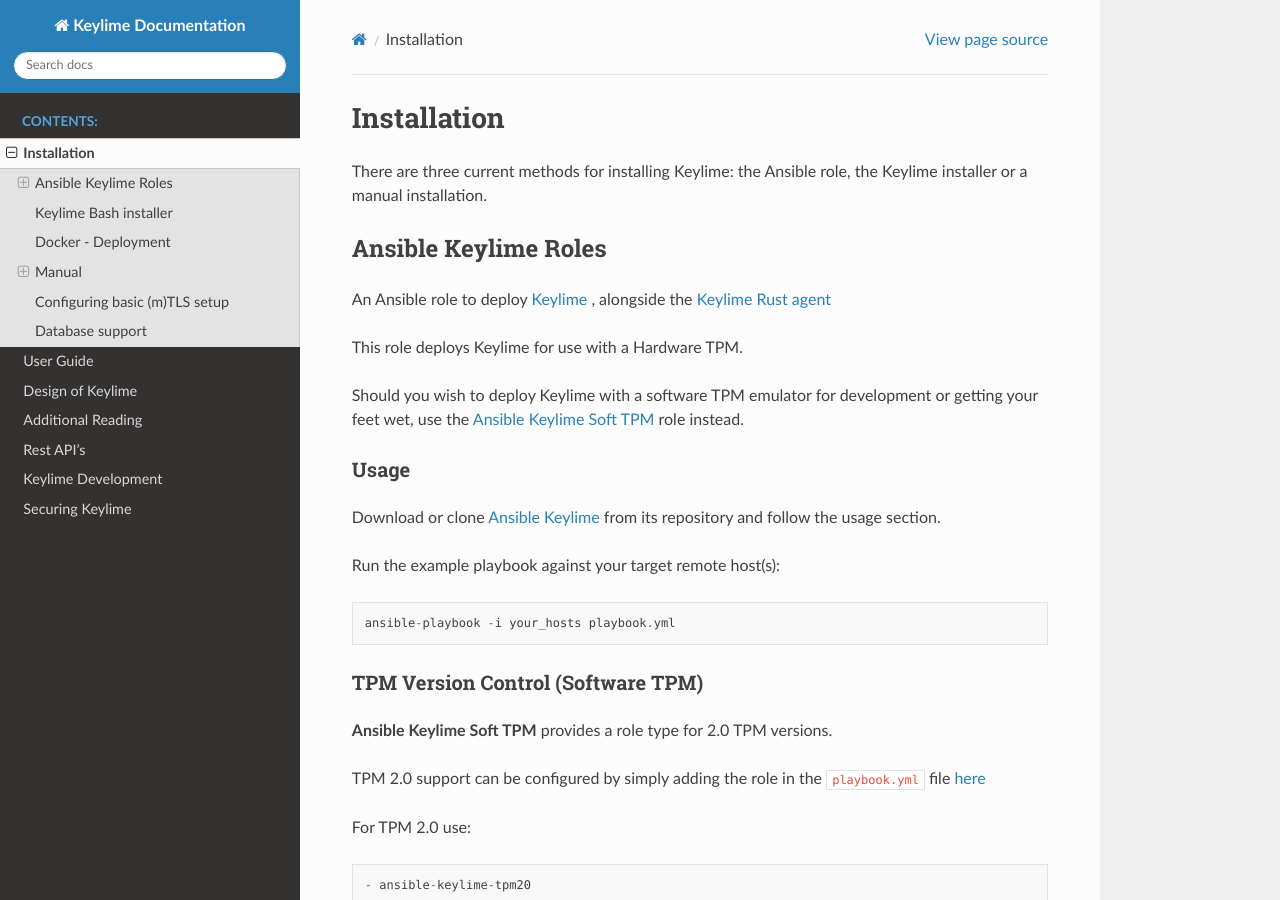
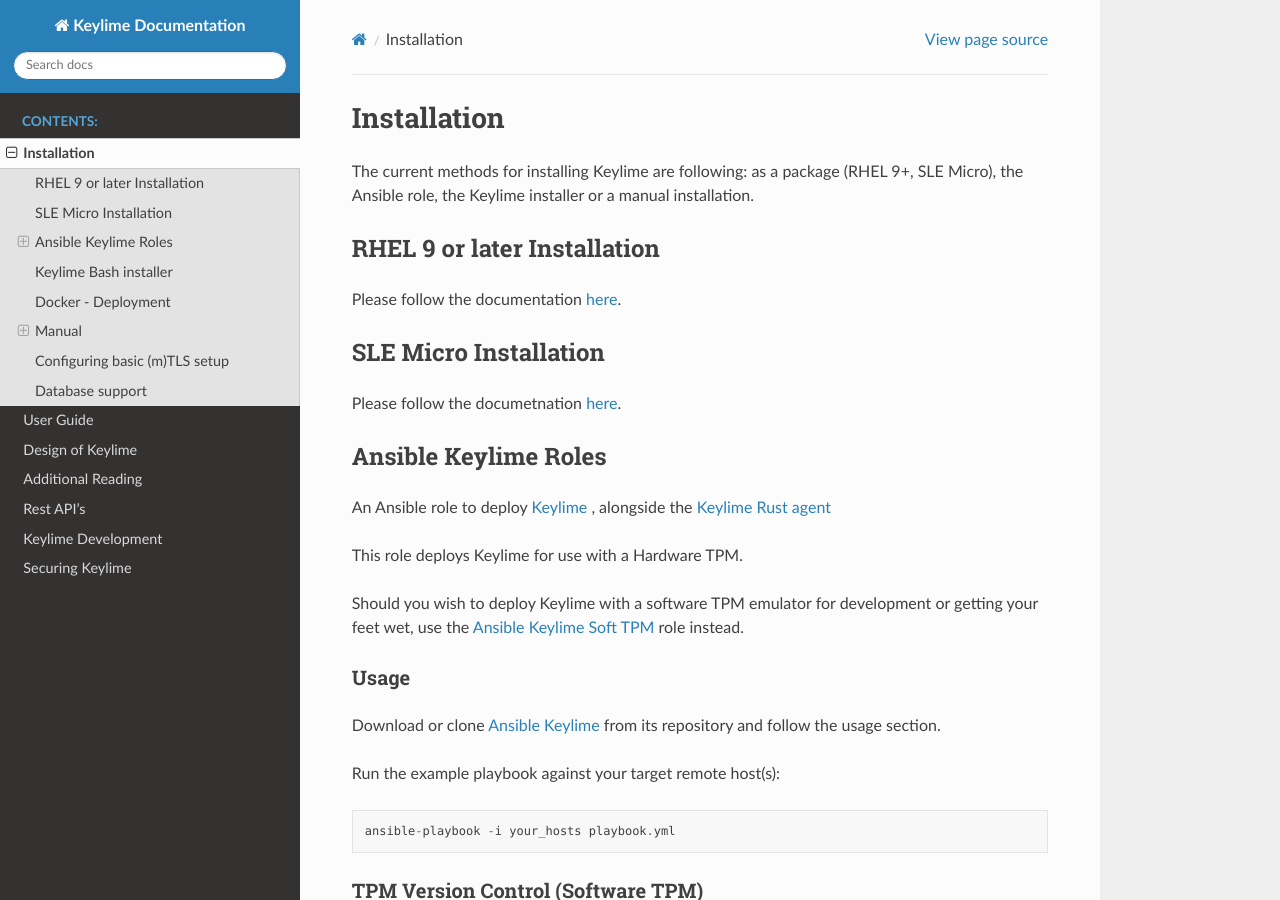
Before and after one commit to keylime/keylime, a Sphinx documentation site: the page built from docs/installation.rst, in a window 1280 px wide and 900 px high. Built offline with Sphinx 7.4.7 and the Read the Docs theme 2.0.0, drawn with Linux system fonts in a browser that asks for light colours.

Commit message:
docs: point to installation guide from RHEL and SLE Micro
Signed-off-by: Thore Sommer <mail@thson.de>

```diff
--- a/docs/installation.rst
+++ b/docs/installation.rst
@@ -1,8 +1,19 @@
 Installation
 ============
 
-There are three current methods for installing Keylime: the Ansible role, the
-Keylime installer or a manual installation.
+The current methods for installing Keylime are following:
+as a package (RHEL 9+, SLE Micro), the Ansible role, the Keylime installer or a manual installation.
+
+RHEL 9 or later Installation
+----------------------------
+
+Please follow the documentation `here <https://docs.redhat.com/en/documentation/red_hat_enterprise_linux/9/html/security_hardening/assembly_ensuring-system-integrity-with-keylime_security-hardening>`_.
+
+SLE Micro Installation
+----------------------
+
+Please follow the documetnation `here <https://documentation.suse.com/sle-micro/6.0/html/Micro-keylime/index.html>`_.
+
 
 Ansible Keylime Roles
 ---------------------
```
